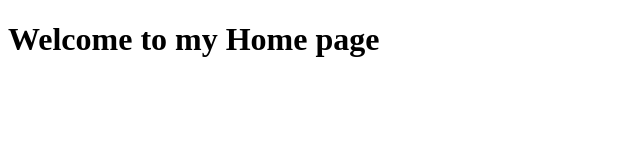
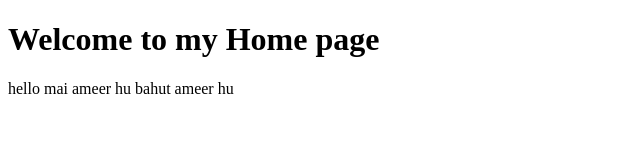
Before and after one commit to Anandpatel09/HTML, a plain HTML site: page index.html in a window 1280 px wide. Shown: the whole page, without its empty margins (0-640 px from the left). Drawn offline with Linux system fonts and the light colour scheme.

Commit message:
project completed

```diff
--- a/index.html
+++ b/index.html
@@ -8,6 +8,7 @@
 </head>
 <body>
     <h1> Welcome to my Home page</h1>
+    <p> hello mai ameer hu bahut ameer hu</p>
 
 </body>
 </html>
```
